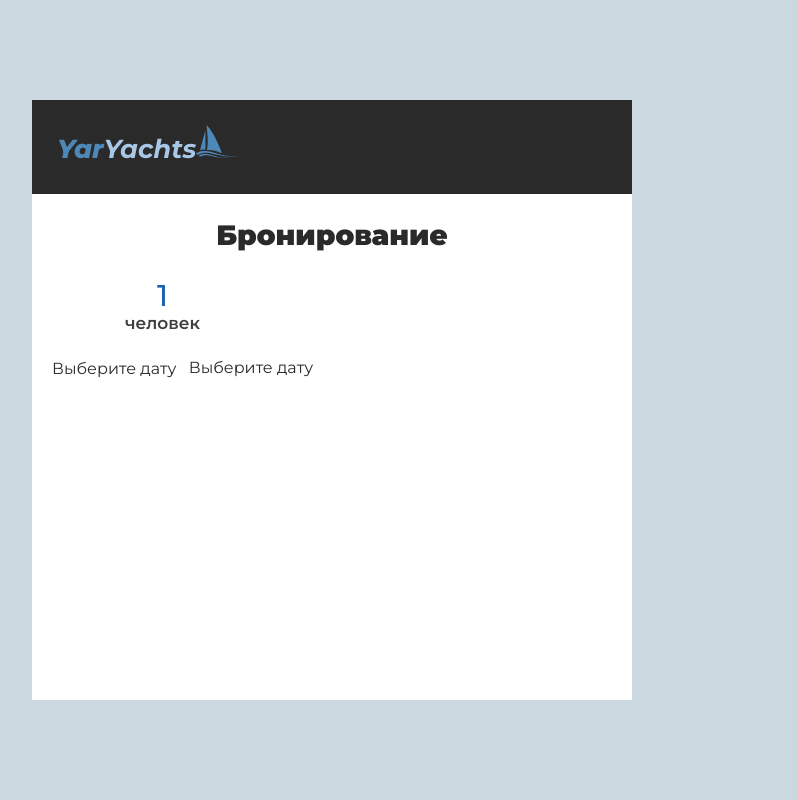
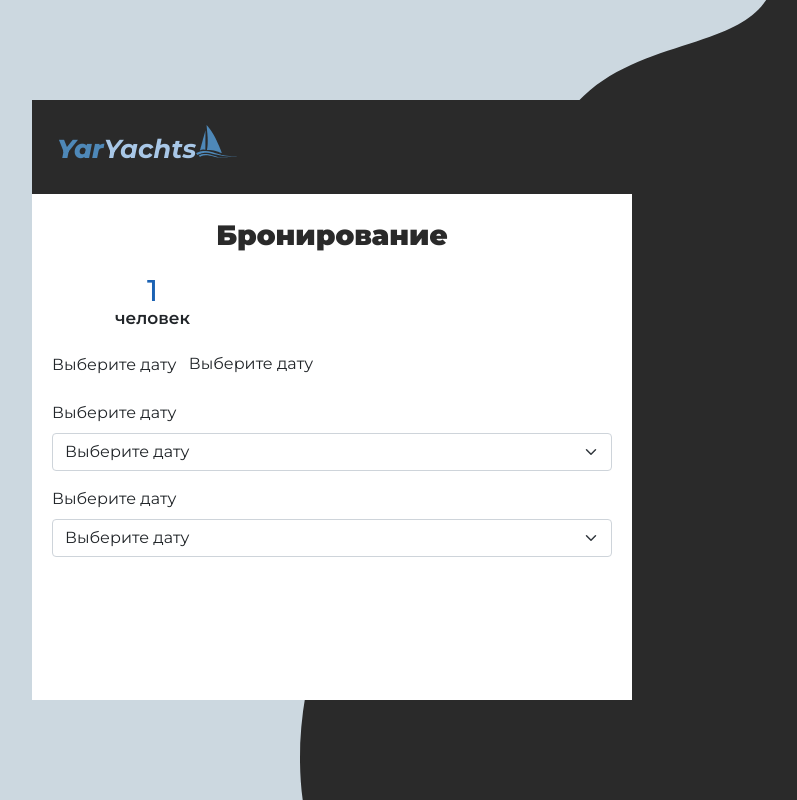
Before and after one commit to Buchaches/Yachting-school, a PHP site: page /booking.php in a window 1280 px wide. Shown: the whole page, without its empty margins (308-1105 px from the left). Run offline with PHP 8.4, Linux system fonts and the light colour scheme; the visitor is signed in with stand-in values (Sample User, id 1); data that the repository does not hold is empty; some libraries are stand-ins or nearby versions.

Commit message:
Edit booking bg

```diff
--- a/assets/css/booking.css
+++ b/assets/css/booking.css
@@ -8,6 +8,9 @@
 body{
     min-height: 100vh;
     background-color: #ccd8e0;
+    background-image: url(/assets/img/bg/Ellipse.svg);
+    background-repeat: no-repeat;
+    background-position: right bottom;
     display: flex;
     justify-content: center;
 }
@@ -63,13 +66,13 @@ body{
 
 .form{
     padding: 20px;
-    color: #2a2a2a;
 }
 
 .form__title{
     text-align: center;
     font-weight: 900;
     font-size: 28px;
+    color: #2a2a2a;
     /* padding-bottom: 16px; */
 }
 
@@ -117,5 +120,4 @@ body{
     font-weight: 600;
     width: 91px;
     text-align: center;
-    opacity: 0.9;
 }
--- a/booking.php
+++ b/booking.php
@@ -78,8 +78,8 @@
                         onclick="decrease();"
                         src="https://cdn.lordicon.com/dykoqszm.json"
                         stroke="bold"
-                        colors="primary:#1b62b3,secondary:#1b62b3"
-                        style="width:60px;height:60px;cursor:pointer;opacity:0.2;">
+                        colors="primary:#2a2a2a,secondary:#2a2a2a"
+                        style="width:50px;height:50px;cursor:pointer;opacity:0.2;">
                     </lord-icon>
                     <div class="value no-select">
                         <span id="number" class="number">1</span>
@@ -91,12 +91,24 @@
                         onclick="increase()"
                         src="https://cdn.lordicon.com/zrkkrrpl.json"
                         stroke="bold"
-                        colors="primary:#1b62b3,secondary:#1b62b3"
-                        style="width:60px;height:60px;cursor:pointer">
+                        colors="primary:#2a2a2a,secondary:#2a2a2a"
+                        style="width:50px;height:50px;cursor:pointer">
                     </lord-icon>
                 </div>
             </div>
             <form action="<?php echo BASE_URL . '/app/controllers/bookings.php'?>" method="post">
+                <div class="mb-3">
+                    <label for="exampleSelectDate" class="form-label no-select">Выберите дату</label>
+                    <select name="date" id="exampleSelectDate" class="form-select" data-placeholder="Выберите дату">
+                        <option value="">Выберите дату</option>
+                    </select>
+                </div>
+                <div class="mb-3">
+                    <label for="exampleSelectDate" class="form-label no-select">Выберите дату</label>
+                    <select name="date" id="exampleSelectDate" class="form-select" data-placeholder="Выберите дату">
+                        <option value="">Выберите дату</option>
+                    </select>
+                </div>
                 <div class="mb-3">
                     <label for="exampleSelectDate" class="form-label no-select">Выберите дату</label>
                     <select name="date" id="exampleSelectDate" class="form-select" data-placeholder="Выберите дату">
```
Also changed, not shown: assets/img/bg/Ellipse.svg (added), assets/img/bg/EllipseFull.svg (added).
